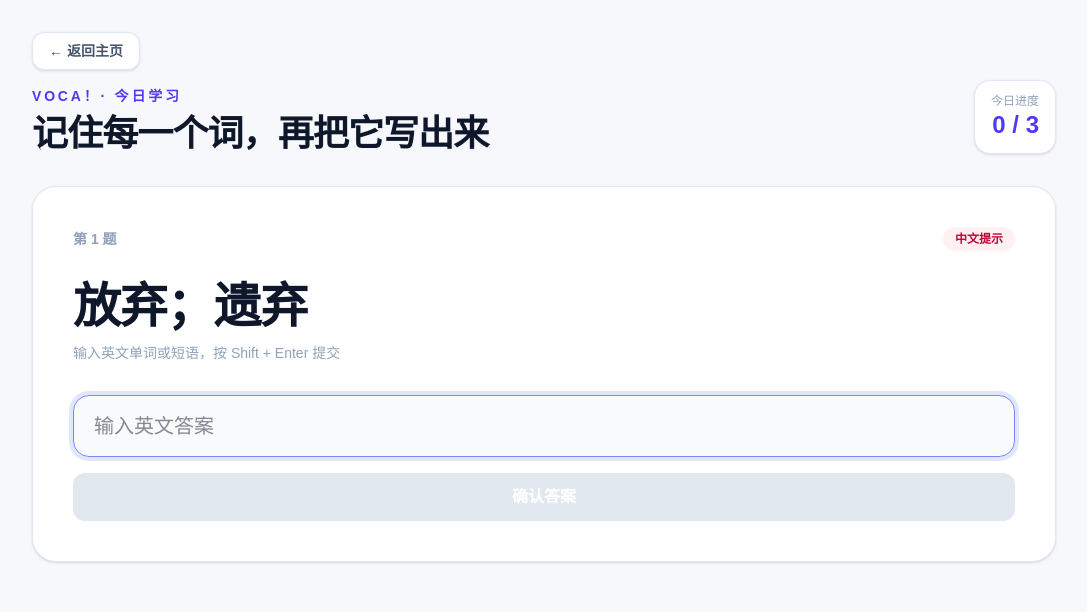
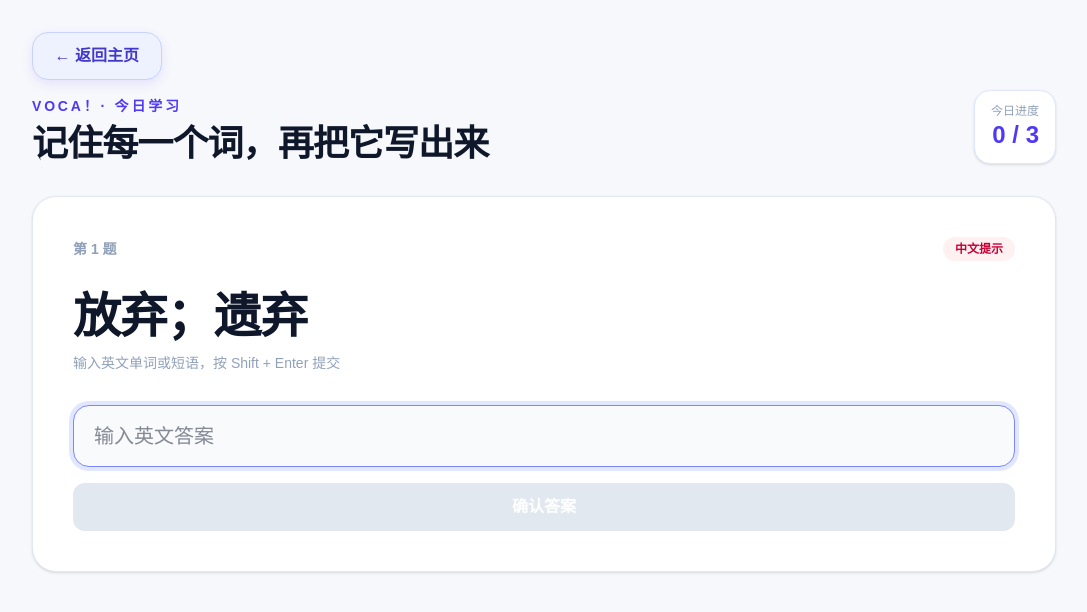
Before and after one commit to RonaldLu30/VOCA, a Next.js app: page /learn in a window 1280 px wide. Shown: the top 612 px of the page, without its empty margins (96-1183 px from the left). Built offline with nearby package versions, Linux system fonts and the light colour scheme.

Commit message:
style: unify home return buttons

```diff
--- a/src/app/globals.css
+++ b/src/app/globals.css
@@ -22,6 +22,24 @@ body {
   color: var(--foreground);
   font-family: Arial, Helvetica, sans-serif;
 }
+
+.home-return-button {
+  display: inline-flex;
+  align-items: center;
+  justify-content: center;
+  min-height: 3rem;
+  padding: .65rem 1.35rem;
+  border: 1px solid #c7d2fe;
+  border-radius: 1rem;
+  color: #4338ca;
+  background: #eef2ff;
+  box-shadow: 0 4px 12px rgba(79, 70, 229, .12);
+  font-size: 1rem;
+  font-weight: 800;
+  text-decoration: none;
+  transition: transform .2s ease, background .2s ease, box-shadow .2s ease;
+}
+.home-return-button:hover { background: #e0e7ff; box-shadow: 0 7px 18px rgba(79, 70, 229, .2); transform: translateY(-1px); }
 
 .voca-character { position: relative; display: block; width: 112px; height: 112px; flex: 0 0 auto; animation: voca-breathe 2.8s ease-in-out infinite; }
 .voca-character svg { display: block; width: 112px; height: 112px; overflow: visible; }
--- a/src/components/learning/learning-workspace.tsx
+++ b/src/components/learning/learning-workspace.tsx
@@ -59,7 +59,7 @@ export function LearningWorkspace() {
       <div className="mx-auto max-w-5xl">
         <header className="mb-8 flex flex-wrap items-end justify-between gap-4">
           <div>
-            <button type="button" onClick={() => setShowLeaveDialog(true)} className="mb-4 rounded-xl border border-slate-200 bg-white px-4 py-2 text-sm font-semibold text-slate-600 shadow-sm hover:border-indigo-300 hover:text-indigo-700">← 返回主页</button>
+            <button type="button" onClick={() => setShowLeaveDialog(true)} className="home-return-button mb-4">← 返回主页</button>
             <p className="mb-2 text-sm font-semibold uppercase tracking-[0.2em] text-indigo-600">VOCA！· 今日学习</p>
             <h1 className="text-3xl font-bold tracking-tight sm:text-4xl">记住每一个词，再把它写出来</h1>
           </div>
--- a/src/components/review/review-panel.tsx
+++ b/src/components/review/review-panel.tsx
@@ -28,7 +28,7 @@ export function ReviewPanel() {
     <section className="review-shell">
       <header className="review-header">
         <div>
-          <Link href="/" className="review-home-link">← 返回主页</Link>
+          <Link href="/" className="home-return-button">← 返回主页</Link>
           <p className="review-eyebrow">REVIEW CENTER</p>
           <h1>错题回顾与打卡</h1>
           <p>测试开始前优先复习错题，连续三次答对后自动标记为已掌握。</p>
```
